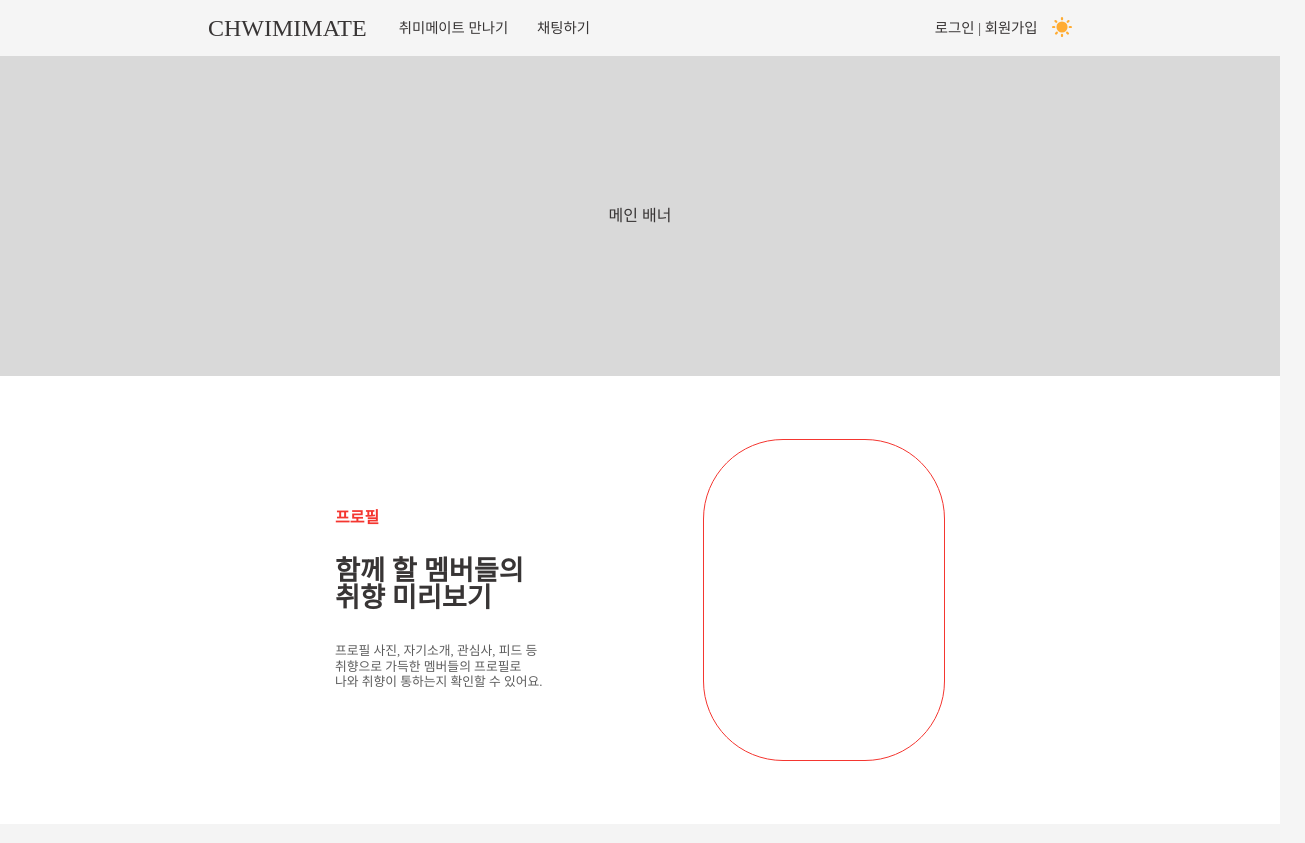
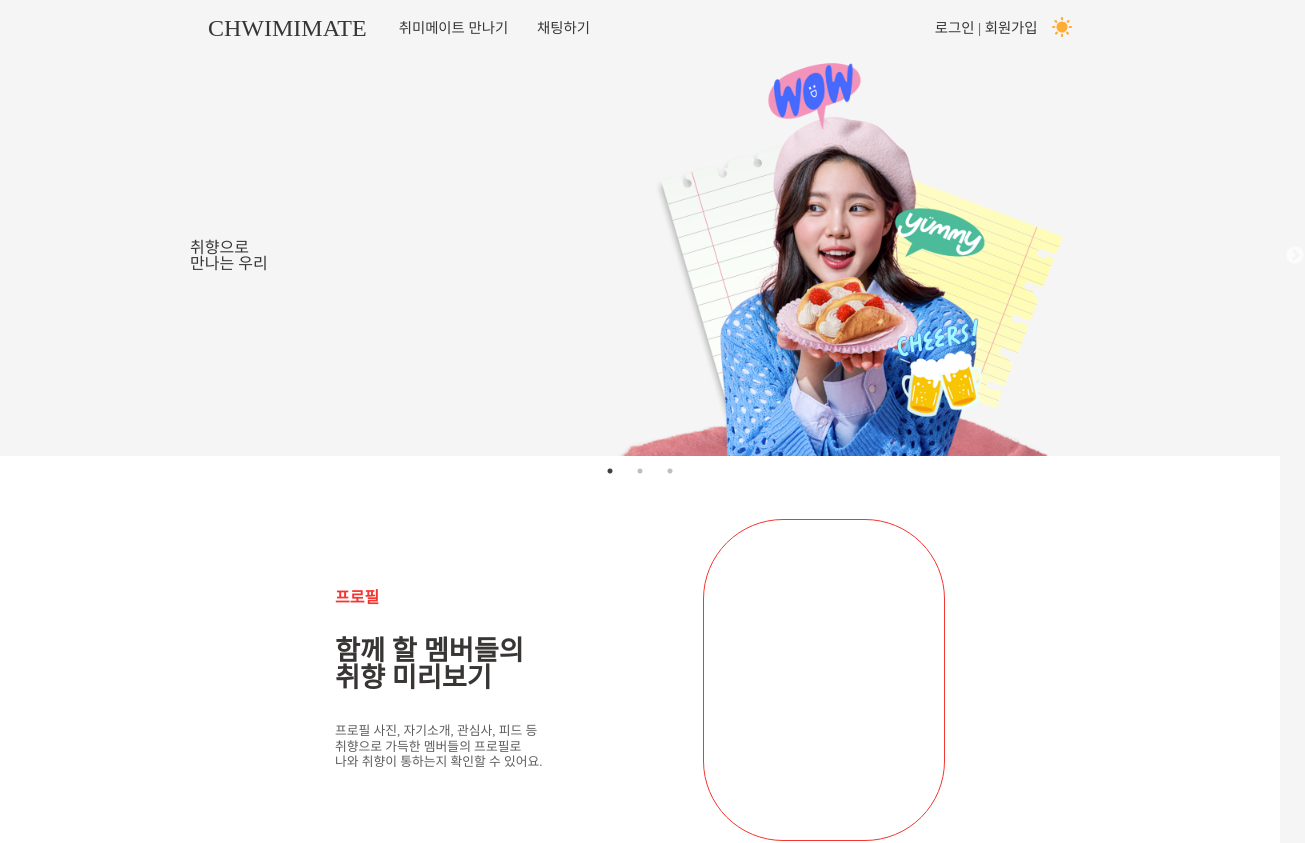
Before and after one commit to KDT1-FE/Y_FE_Toy2, a React (Vite) app: page / in a window 1280 px wide. Shown: the top 843 px of the page, 1305 px wide, since content can reach past the window. Built offline with nearby package versions, Linux system fonts and the light colour scheme; no server answers.

Commit message:
Feat: 슬라이드배너 작업

```diff
--- a/package.json
+++ b/package.json
@@ -11,6 +11,7 @@
   },
   "dependencies": {
     "@types/react-modal": "^3.16.3",
+    "@types/react-slick": "^0.23.12",
     "axios": "^1.6.1",
     "firebase": "^10.5.2",
     "react": "^18.2.0",
@@ -18,7 +19,9 @@
     "react-icons": "^4.11.0",
     "react-modal": "^3.16.1",
     "react-router-dom": "^6.18.0",
+    "react-slick": "^0.29.0",
     "react-spinners": "^0.13.8",
+    "slick-carousel": "^1.8.1",
     "socket.io-client": "^4.7.2",
     "styled-components": "^6.1.0",
     "styled-reset": "^4.5.1"
--- a/src/App.tsx
+++ b/src/App.tsx
@@ -1,4 +1,3 @@
-import styled from "styled-components";
 import { GlobalStyle } from "./style/GlobalStyle";
 import { RouterProvider, createBrowserRouter } from "react-router-dom";
 import Layout from "./components/Layout";
@@ -69,21 +68,15 @@ const App: React.FC = () => {
   const { theme, toggleTheme } = useDarkMode();
 
   return (
-    <Wrapper>
+    <>
       <AuthProvider>
         <ThemeContext.Provider value={{ theme, toggleTheme }}>
           <GlobalStyle theme={theme === lightTheme ? lightTheme : darkTheme} />
           <RouterProvider router={router} />
         </ThemeContext.Provider>
       </AuthProvider>
-    </Wrapper>
+    </>
   );
 };
 
 export default App;
-
-const Wrapper = styled.div`
-  display: grid;
-  grid-template-rows: 1fr auto;
-  grid-template-rows: auto 1fr auto 2fr;
-`;
--- a/src/Pages/MainContents.tsx
+++ b/src/Pages/MainContents.tsx
@@ -1,9 +1,13 @@
 import styled from "styled-components";
+import Carousel from "../components/Carousel";
 
 function MainContents() {
+
   return (
     <Wrapper>
-      <Banner>메인 배너</Banner>
+      {/* <Banner> */}
+        <Carousel />
+      {/* </Banner> */}
       <FirstContent>
         <TextSection>
           <span className="small-title">프로필</span>
--- /dev/null
+++ b/src/components/Carousel.tsx
@@ -0,0 +1,65 @@
+import Slider from 'react-slick';
+import 'slick-carousel/slick/slick.css';
+import 'slick-carousel/slick/slick-theme.css';
+import styled from 'styled-components';
+
+function Carousel() {
+
+  const settings = {
+    dots: true,
+    infinite: true,
+    speed: 500
+  }
+
+  return (
+    <div className="carousel">
+      <Slider {...settings}>
+        <Slides>
+          <div className='slide-inner'>
+            <p className="slide-tit">
+              취향으로<br />
+              만나는 우리
+            </p>
+            <img src="/src/assets/images/mainban-img1.png" alt="배너" />
+          </div>
+        </Slides>
+        <Slides>
+          <div className='slide-inner'>
+            <p className="slide-tit">
+              취향으로<br />
+              만나는 우리
+            </p>
+            <img src="/src/assets/images/mainban-img1.png" alt="배너" />
+          </div>
+        </Slides>
+        <Slides>
+          <div className='slide-inner'>
+            <p className="slide-tit">
+              취향으로<br />
+              만나는 우리
+            </p>
+            <img src="/src/assets/images/mainban-img1.png" alt="배너" />
+          </div>
+        </Slides>
+      </Slider>
+    </div>
+  )
+}
+
+export default Carousel
+
+const Slides = styled.div`
+  height:400px;
+  .slide-tit{
+    display: inline-flex;
+    align-items: center;
+  }
+  .slide-inner{
+    max-width: 900px;
+    width: 100%;
+    display: flex;
+    justify-content: space-between;
+    margin: 0 auto;
+    height: 100%;
+  }
+`
```
Also changed, not shown: src/assets/images/mainban-img1.png (added), 1 other file (tests, documents, lock files or other folders).
